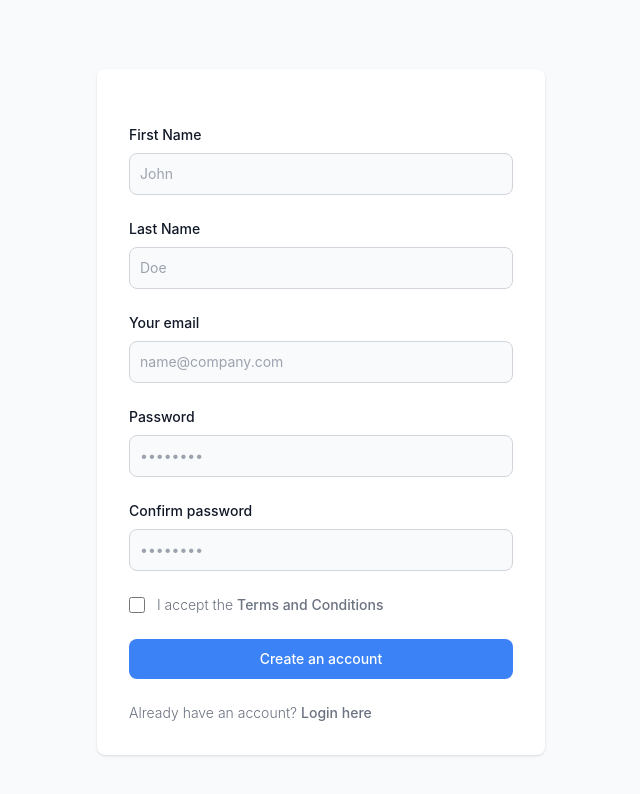
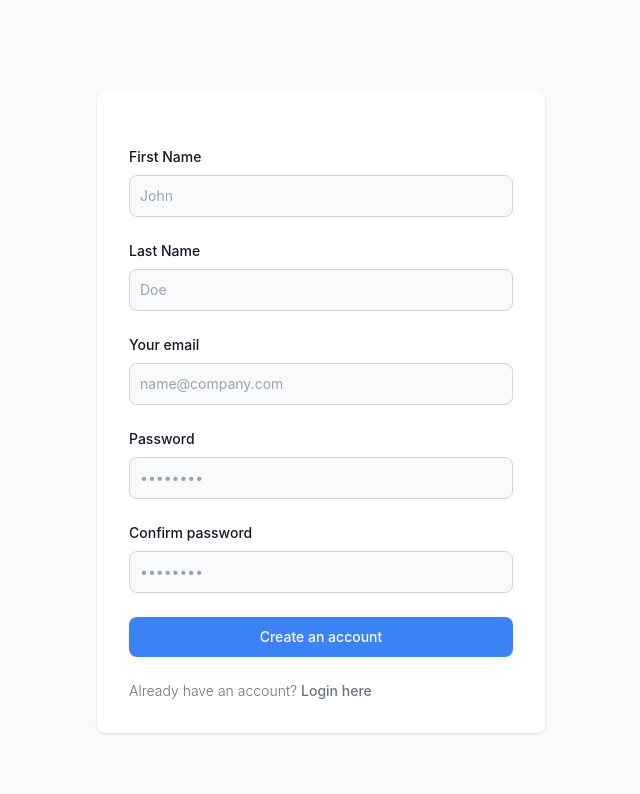
Before and after one commit to jbl33/GymTracker-WebApp, a React (Create React App) app: page /register in a window 1280 px wide. Shown: the top 794 px of the page, without its empty margins (319-959 px from the left). Built offline with nearby package versions, Linux system fonts and the light colour scheme.

Commit message:
Updated some of the frontend

```diff
--- a/src/App.js
+++ b/src/App.js
@@ -4,6 +4,7 @@
 import FrontPage from './FrontPage.js';
 import { Helmet } from 'react-helmet';
 import FeaturesSection from './FeaturesSection.js';
+import Footer from './Footer.js';
 
 
 function App() {
@@ -15,6 +16,7 @@
       <Header></Header>
       <FrontPage></FrontPage>
       <FeaturesSection></FeaturesSection>
+      <Footer></Footer>
     </div>
   );
 }
--- /dev/null
+++ b/src/Footer.js
@@ -0,0 +1,19 @@
+import React from "react";
+
+const Footer = () => {
+    return (
+        <footer class="bg-white rounded-lg shadow m-4 dark:bg-gray-800">
+    <div class="w-full mx-auto max-w-screen-xl p-4 md:flex md:items-center md:justify-between">
+      <span class="text-sm text-gray-500 sm:text-center dark:text-gray-400">© 2024 <a href="https://gym-tracker.net" class="hover:underline">GymTracker</a>. All Rights Reserved.
+    </span>
+    <ul class="flex flex-wrap items-center mt-3 text-sm font-medium text-gray-500 dark:text-gray-400 sm:mt-0">
+        <li>
+            <a href="mailto:jlargent33@gmail.com" class="hover:underline me-4 md:me-6">Contact</a>
+        </li>
+    </ul>
+    </div>
+</footer>
+    );
+}
+
+export default Footer;
--- a/src/FrontPage.js
+++ b/src/FrontPage.js
@@ -1,6 +1,7 @@
 import logo from './logo.svg';
 import './App.css';
 import FeaturesSection from './FeaturesSection';
+import Footer from './Footer';
 
 function FrontPage() {
   return (
--- a/src/LoginForm.js
+++ b/src/LoginForm.js
@@ -99,11 +99,6 @@
                 <label htmlFor="password" className="block text-sm font-medium leading-6 text-gray-900">
                   Password
                 </label>
-                <div className="text-sm">
-                  <a href="#" className="font-semibold text-indigo-600 hover:text-indigo-500">
-                    Forgot password?
-                  </a>
-                </div>
               </div>
               <div className="mt-2">
                 <input
--- a/src/RegistrationForm.js
+++ b/src/RegistrationForm.js
@@ -178,31 +178,6 @@
                                     required
                                 />
                             </div>
-                            <div className="flex items-start">
-                                <div className="flex items-center h-5">
-                                    <input
-                                        id="terms"
-                                        aria-describedby="terms"
-                                        type="checkbox"
-                                        className="w-4 h-4 border border-gray-300 rounded bg-gray-50 focus:ring-3 focus:ring-primary-300 dark:bg-gray-700 dark:border-gray-600 dark:focus:ring-primary-600 dark:ring-offset-gray-800"
-                                        required
-                                    />
-                                </div>
-                                <div className="ml-3 text-sm">
-                                    <label
-                                        htmlFor="terms"
-                                        className="font-light text-gray-500 dark:text-gray-300"
-                                    >
-                                        I accept the{" "}
-                                        <a
-                                            className="font-medium text-primary-600 hover:underline dark:text-primary-500"
-                                            href="#"
-                                        >
-                                            Terms and Conditions
-                                        </a>
-                                    </label>
-                                </div>
-                            </div>
                             <button
                                 type="submit"
                                 className="w-full text-white bg-blue-500 hover:bg-blue-700 focus:ring-4 focus:outline-none focus:ring-primary-300 font-medium rounded-lg text-sm px-5 py-2.5 text-center dark:bg-primary-600 dark:hover:bg-primary-700 dark:focus:ring-primary-800"
```
Also changed, not shown: 1 other file (tests, documents, lock files or other folders).
